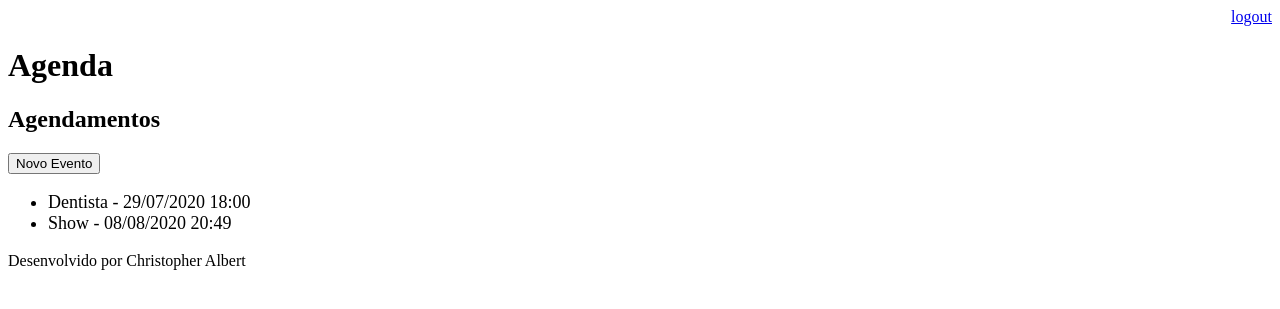
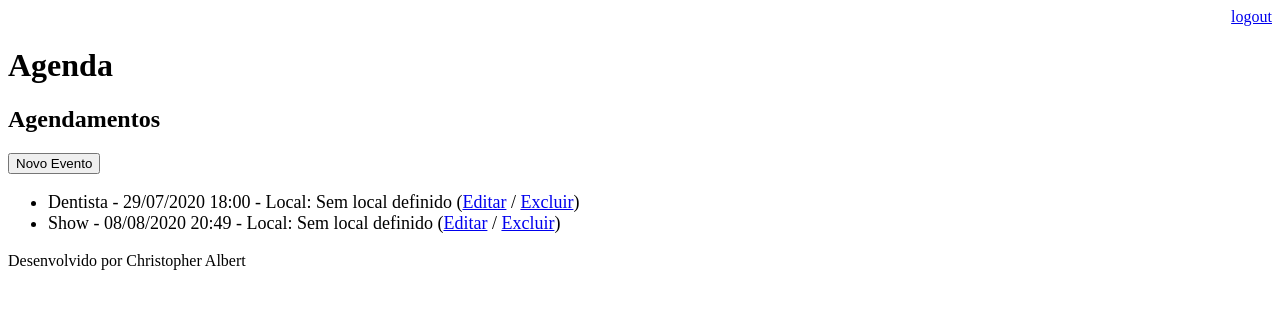
Before and after one commit to christopherafa/agenda, a Django app: page /agenda/ in a window 1280 px wide. Shown: the top 309 px of the page. Run offline with Django 3.2, Linux system fonts and the light colour scheme; a user stored in the database is signed in; data comes from the database, SQL or seed files in the repository; both versions use the stored data as it was after the commit.

Commit message:
Adicionadas funções de alteração e exclusão de dados

```diff
--- a/agenda/urls.py
+++ b/agenda/urls.py
@@ -22,6 +22,7 @@ urlpatterns = [
     path('agenda/', views.lista_eventos),
     path('agenda/evento/', views.evento),
     path('agenda/evento/submit', views.submit_evento),
+    path('agenda/evento/delete/<int:id_evento>/', views.delete_evento),
     path('',RedirectView.as_view(url='/agenda/')),
     path('login/', views.login_user),
     path('login/submit', views.submit_login),
--- a/core/admin.py
+++ b/core/admin.py
@@ -4,7 +4,7 @@ from core.models import Evento
 # Register your models here.
 
 class EventoAdmin(admin.ModelAdmin):
-    list_display = ('titulo','data_evento', 'data_criacao')
+    list_display = ('id', 'titulo','data_evento', 'data_criacao', 'local_evento',)
     list_filter = ('titulo',)
 
 admin.site.register(Evento, EventoAdmin)
--- a/core/models.py
+++ b/core/models.py
@@ -6,10 +6,9 @@ class Evento(models.Model):
     titulo = models.CharField(max_length = 100)
     descricao = models.TextField(blank = True, null = True)
     data_evento = models.DateTimeField(verbose_name='Data do Evento')
+    local_evento = models.TextField(blank = True, null = True)
     data_criacao = models.DateTimeField(auto_now = True)
     usuario = models.ForeignKey(User, on_delete=models.CASCADE)
-
-
 
     #Renomeadno a tabela
     class Meta:
@@ -18,4 +17,12 @@ class Evento(models.Model):
         return self.titulo
 
     def get_data_evento(self):
-        return self.data_evento.strftime('%d/%m/%Y %H:%M')
+        data_evento = str(self.data_evento.strftime('%d/%m/%Y %H:%M'))
+        if self.local_evento != None:
+            local_evento = self.local_evento
+        else:
+            local_evento = "Sem local definido"
+        return  data_evento + " - Local: " + local_evento
+
+    def get_data_input_evento(self):
+        return self.data_evento.strftime('%Y-%m-%dT%H:%M')
--- a/core/views.py
+++ b/core/views.py
@@ -39,7 +39,13 @@ def lista_eventos(request):
 
 @login_required(login_url='/login/')
 def evento(request):
-    return render(request, 'evento.html')
+    id_evento = request.GET.get('id')
+    dados = {}
+    if id_evento:
+        dados['evento'] = Evento.objects.get(id=id_evento)
+        if dados['evento'].local_evento is None:
+            dados['evento'].local_evento = ""
+    return render(request, 'evento.html', dados)
 
 @login_required(login_url='/login/')
 def submit_evento(request):
@@ -47,9 +53,35 @@ def submit_evento(request):
         titulo = request.POST.get('titulo')
         data_evento = request.POST.get('data_evento')
         descricao = request.POST.get('descricao')
+        local_evento = request.POST.get('local_evento')
         usuario = request.user
-        Evento.objects.create(titulo=titulo,
-                            data_evento=data_evento,
-                            descricao=descricao,
-                            usuario=usuario)
+        id_evento = request.POST.get('id_evento')
+        if id_evento:
+            evento = Evento.objects.get(id=id_evento)
+            if evento.usuario == usuario:
+                evento.titulo = titulo
+                evento.descricao = descricao
+                evento.data_evento = data_evento
+                evento.local_evento = local_evento
+                evento.save()
+            '''
+            Evento.objects.filter(id=id_evento).update(titulo=titulo,
+                                                    data_evento=data_evento,
+                                                    descricao=descricao,
+                                                    local_evento=local_evento)
+            '''
+        else:
+            Evento.objects.create(titulo=titulo,
+                                data_evento=data_evento,
+                                descricao=descricao,
+                                local_evento=local_evento,
+                                usuario=usuario)
     return redirect('/')
+
+@login_required(login_url='/login/')
+def delete_evento(request, id_evento):
+    usuario = request.user
+    evento = Evento.objects.get(id=id_evento)
+    if usuario == evento.usuario:
+        evento.delete()
+    return redirect('/')
--- a/templates/agenda.html
+++ b/templates/agenda.html
@@ -7,7 +7,12 @@
 
     <ul style="font-size: 18px">
       {% for evento in eventos %}
-        <li>{{evento.titulo}} - {{evento.get_data_evento}}</li>
+        <li>
+          {{evento.titulo}} - {{evento.get_data_evento}}
+
+          (<a href="evento/?id={{evento.id}}">Editar</a> /
+            <a href="evento/delete/{{evento.id}}">Excluir</a>)
+        </li>
       {% endfor %}
     </ul>
 {% endblock %}
```
Also changed, not shown: templates/evento.html (+9 -4 lines), db.sqlite3.
